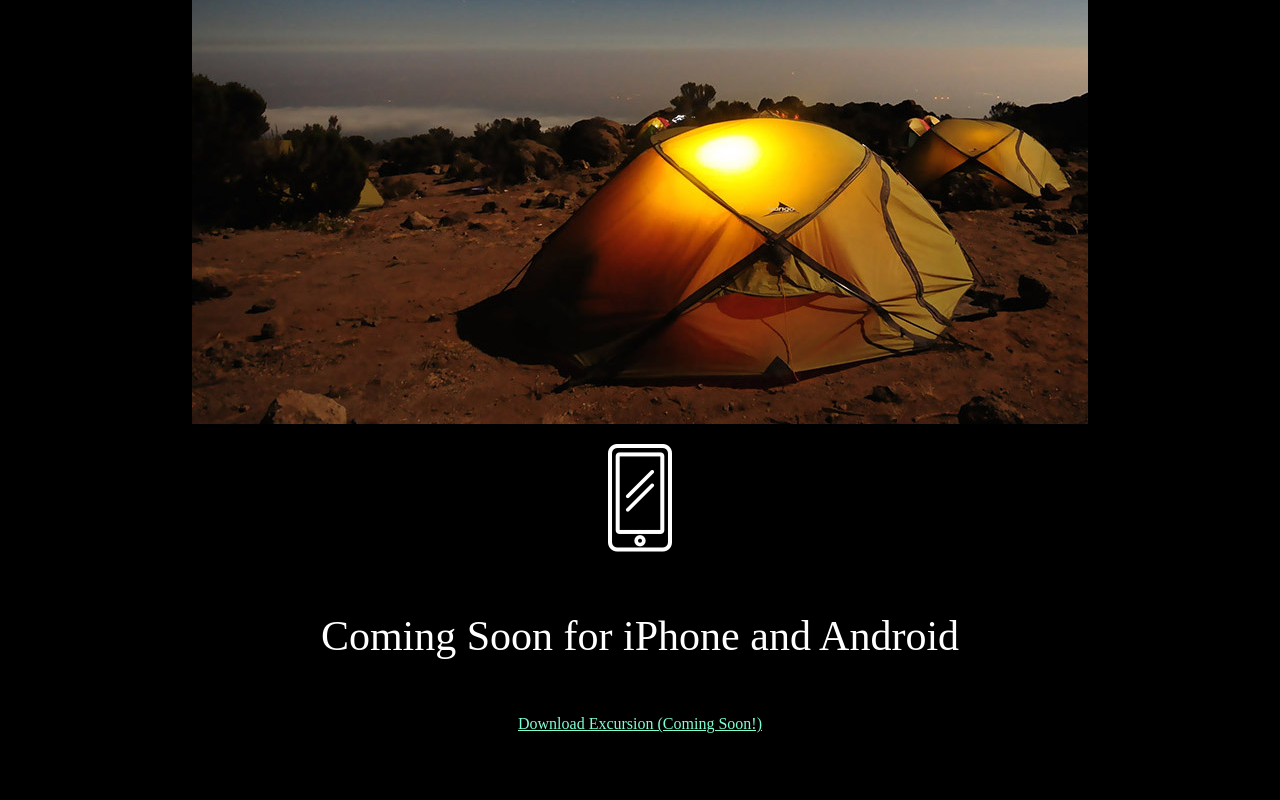
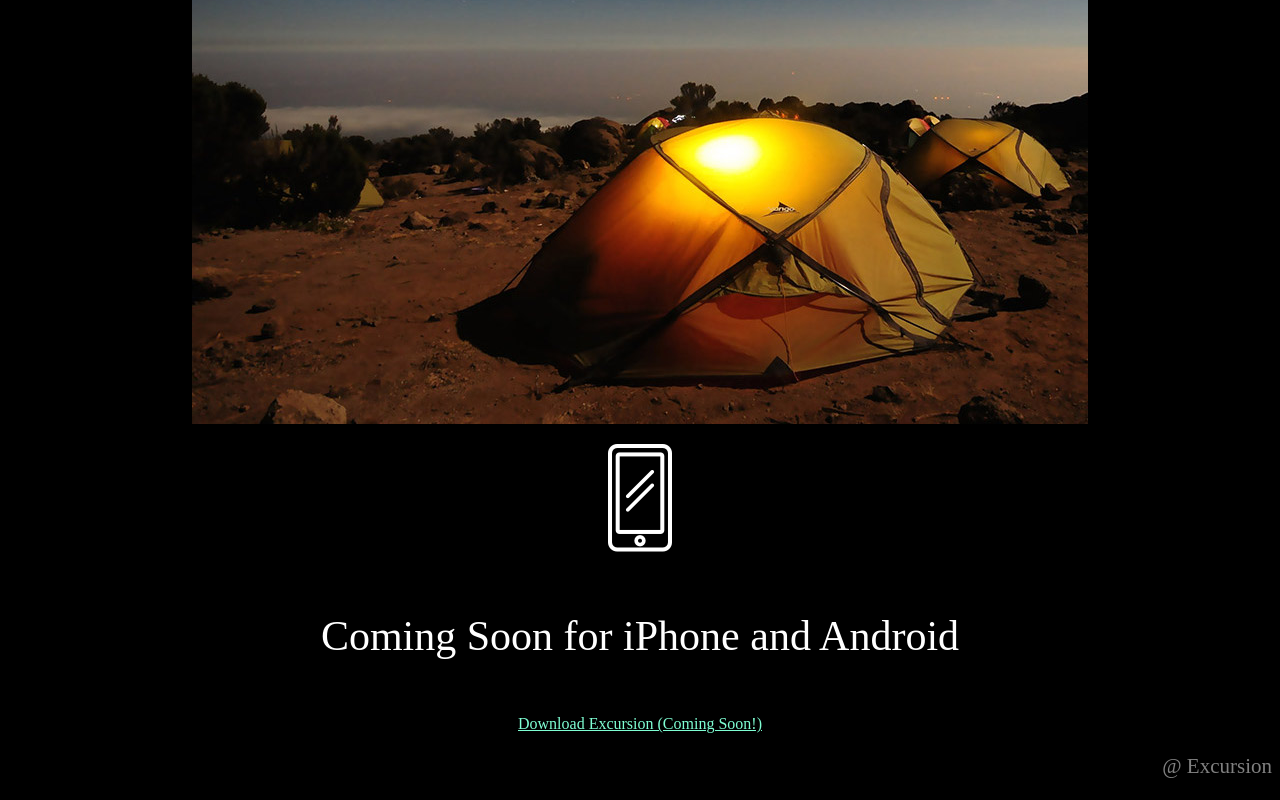
Before and after one commit to Waffenskid/excursion, a plain HTML site: page index.html in a window 1280 px wide. Shown: the part 587-1387 px from the top of the page. Drawn offline with Linux system fonts and the light colour scheme.

Commit message:
final push

```diff
--- a/resources/css/style.css
+++ b/resources/css/style.css
@@ -30,3 +30,11 @@ body{
     font-size: 16px;
     color: aquamarine;
 }
+
+/* FOOTER */
+
+.footer--copyright {
+    text-align: right;
+    font-size: 21px;
+    color: grey;
+}
```
